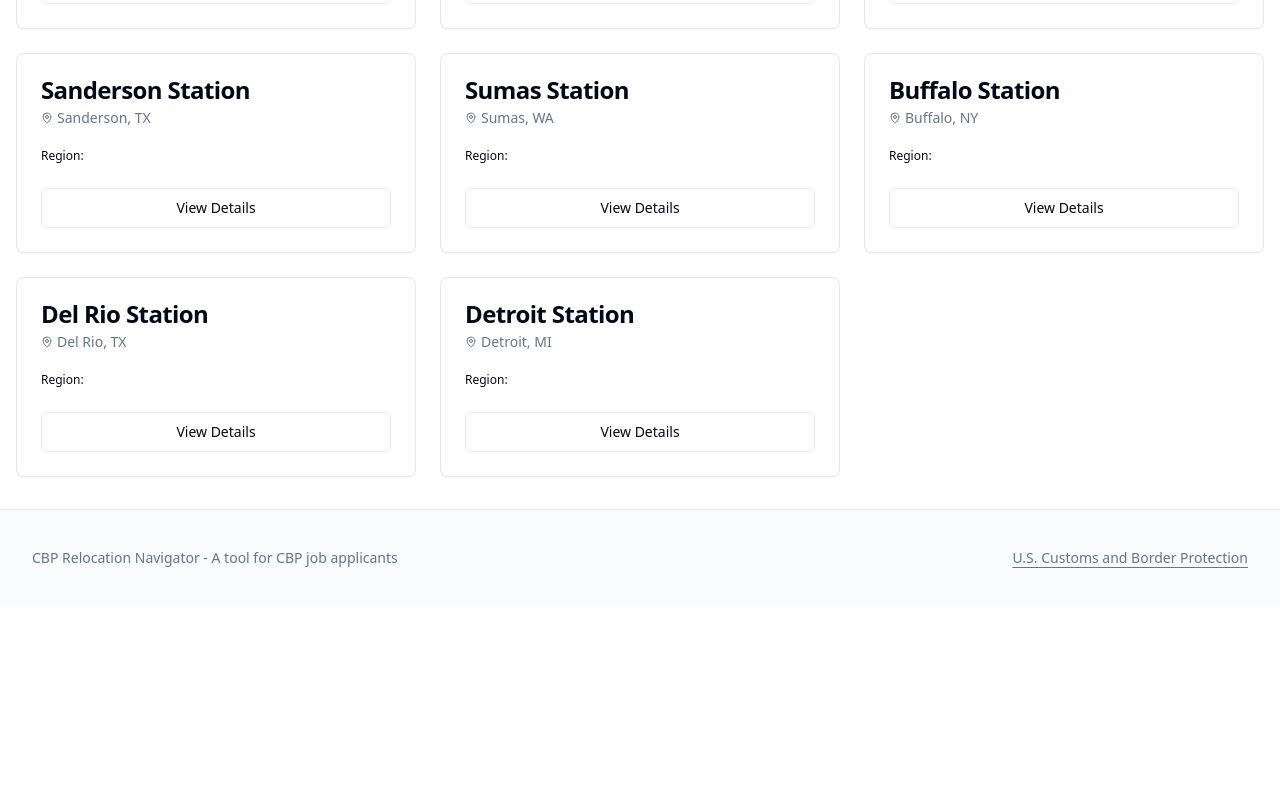
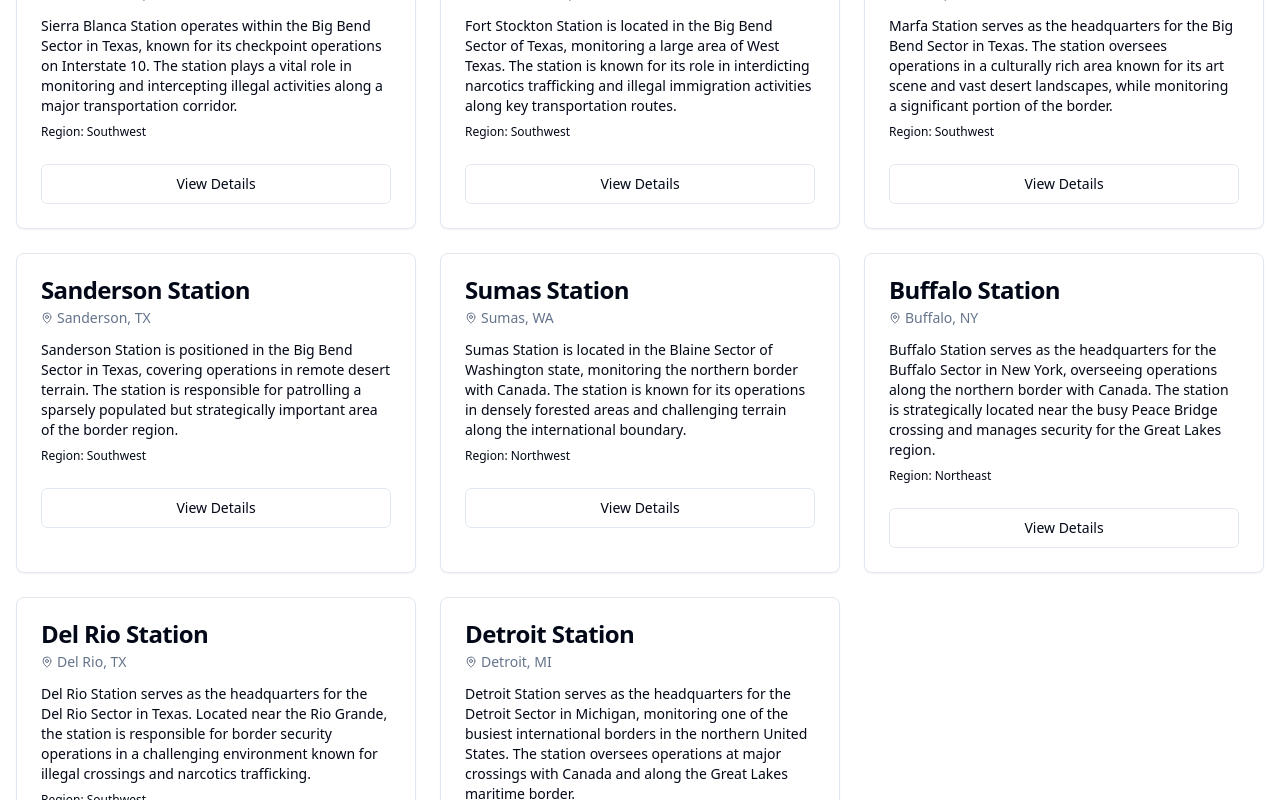
Before and after one commit to MetaPhase-Consulting/dutystation, a React (Vite) app: page /directory in a window 1280 px wide. Shown: the part 640-1440 px from the top of the page. Before the commit the page ends 1246 px from the top, so only its background shows below. Built offline with nearby package versions, Linux system fonts and the light colour scheme.

Commit message:
Fix: Add missing properties to DutyStation type
Add the missing properties 'description', 'region', and 'links' to the DutyStation interface to resolve the type errors.

```diff
--- a/src/data/dutyStations.ts
+++ b/src/data/dutyStations.ts
@@ -1,3 +1,4 @@
+
 // Types for CBP duty stations
 export interface DutyStation {
   id: string;
@@ -8,6 +9,18 @@ export interface DutyStation {
   sector: string;
   lat: number;
   lng: number;
+  // Adding the missing properties that are causing errors
+  region: string;      // Region information
+  description: string; // Description of the station
+  links: {             // External resource links
+    realEstate: string;
+    schools: string;
+    crime: string;
+    costOfLiving: string;
+    weather: string;
+    transit: string;
+    movingTips: string;
+  };
 }
 
 export const dutyStations: DutyStation[] = [
@@ -19,7 +32,18 @@ export const dutyStations: DutyStation[] = [
     zipCode: "79845",
     sector: "Big Bend Sector",
     lat: 29.5607,
-    lng: -104.3677
+    lng: -104.3677,
+    region: "Southwest",
+    description: "Presidio Station is located in the Big Bend Sector of Texas, covering border operations in the Presidio area. The station is responsible for patrolling remote desert and mountainous terrain along the U.S.-Mexico border.",
+    links: {
+      realEstate: "https://www.realtor.com/realestateandhomes-search/Presidio_TX",
+      schools: "https://www.greatschools.org/texas/presidio/",
+      crime: "https://www.neighborhoodscout.com/tx/presidio/crime",
+      costOfLiving: "https://www.bestplaces.net/cost_of_living/city/texas/presidio",
+      weather: "https://weatherspark.com/y/3104/Average-Weather-in-Presidio-Texas-United-States-Year-Round",
+      transit: "https://www.rome2rio.com/s/El-Paso-TX-USA/Presidio-TX-USA",
+      movingTips: "https://www.moving.com/tips/moving-to-texas/"
+    }
   },
   {
     id: "bb-2",
@@ -29,7 +53,18 @@ export const dutyStations: DutyStation[] = [
     zipCode: "79855",
     sector: "Big Bend Sector",
     lat: 31.0389,
-    lng: -104.8307
+    lng: -104.8307,
+    region: "Southwest",
+    description: "Van Horn Station is located in the Big Bend Sector of Texas. The station is responsible for patrolling a significant area of rugged terrain in West Texas, serving as a crucial checkpoint along Interstate 10.",
+    links: {
+      realEstate: "https://www.realtor.com/realestateandhomes-search/Van-Horn_TX",
+      schools: "https://www.greatschools.org/texas/van-horn/",
+      crime: "https://www.neighborhoodscout.com/tx/van-horn/crime",
+      costOfLiving: "https://www.bestplaces.net/cost_of_living/city/texas/van_horn",
+      weather: "https://weatherspark.com/y/3130/Average-Weather-in-Van-Horn-Texas-United-States-Year-Round",
+      transit: "https://www.rome2rio.com/s/El-Paso-TX-USA/Van-Horn-TX-USA",
+      movingTips: "https://www.moving.com/tips/moving-to-texas/"
+    }
   },
   {
     id: "bb-3",
@@ -39,7 +74,18 @@ export const dutyStations: DutyStation[] = [
     zipCode: "79830",
     sector: "Big Bend Sector",
     lat: 30.3585,
-    lng: -103.6611
+    lng: -103.6611,
+    region: "Southwest",
+    description: "Alpine Station is strategically located in the Big Bend Sector of Texas, covering operations in the Alpine area. The station oversees border security in one of the most scenic regions of West Texas, near Big Bend National Park.",
+    links: {
+      realEstate: "https://www.realtor.com/realestateandhomes-search/Alpine_TX",
+      schools: "https://www.greatschools.org/texas/alpine/",
+      crime: "https://www.neighborhoodscout.com/tx/alpine/crime",
+      costOfLiving: "https://www.bestplaces.net/cost_of_living/city/texas/alpine",
+      weather: "https://weatherspark.com/y/3137/Average-Weather-in-Alpine-Texas-United-States-Year-Round",
+      transit: "https://www.rome2rio.com/s/El-Paso-TX-USA/Alpine-TX-USA",
+      movingTips: "https://www.moving.com/tips/moving-to-texas/"
+    }
   },
   {
     id: "bb-4",
@@ -49,7 +95,18 @@ export const dutyStations: DutyStation[] = [
     zipCode: "79851",
     sector: "Big Bend Sector",
     lat: 31.1739,
-    lng: -105.3592
+    lng: -105.3592,
+    region: "Southwest",
+    description: "Sierra Blanca Station operates within the Big Bend Sector in Texas, known for its checkpoint operations on Interstate 10. The station plays a vital role in monitoring and intercepting illegal activities along a major transportation corridor.",
+    links: {
+      realEstate: "https://www.realtor.com/realestateandhomes-search/Sierra-Blanca_TX",
+      schools: "https://www.greatschools.org/texas/sierra-blanca/",
+      crime: "https://www.neighborhoodscout.com/tx/sierra-blanca/crime",
+      costOfLiving: "https://www.bestplaces.net/cost_of_living/city/texas/sierra_blanca",
+      weather: "https://weatherspark.com/y/3105/Average-Weather-in-Sierra-Blanca-Texas-United-States-Year-Round",
+      transit: "https://www.rome2rio.com/s/El-Paso-TX-USA/Sierra-Blanca-TX-USA",
+      movingTips: "https://www.moving.com/tips/moving-to-texas/"
+    }
   },
   {
     id: "bb-5",
@@ -59,7 +116,18 @@ export const dutyStations: DutyStation[] = [
     zipCode: "79735",
     sector: "Big Bend Sector",
     lat: 30.8915,
-    lng: -102.8784
+    lng: -102.8784,
+    region: "Southwest",
+    description: "Fort Stockton Station is located in the Big Bend Sector of Texas, monitoring a large area of West Texas. The station is known for its role in interdicting narcotics trafficking and illegal immigration activities along key transportation routes.",
+    links: {
+      realEstate: "https://www.realtor.com/realestateandhomes-search/Fort-Stockton_TX",
+      schools: "https://www.greatschools.org/texas/fort-stockton/",
+      crime: "https://www.neighborhoodscout.com/tx/fort-stockton/crime",
+      costOfLiving: "https://www.bestplaces.net/cost_of_living/city/texas/fort_stockton",
+      weather: "https://weatherspark.com/y/3942/Average-Weather-in-Fort-Stockton-Texas-United-States-Year-Round",
+      transit: "https://www.rome2rio.com/s/San-Antonio-TX-USA/Fort-Stockton-TX-USA",
+      movingTips: "https://www.moving.com/tips/moving-to-texas/"
+    }
   },
   {
     id: "bb-6",
@@ -69,7 +137,18 @@ export const dutyStations: DutyStation[] = [
     zipCode: "79843",
     sector: "Big Bend Sector",
     lat: 30.3087,
-    lng: -104.0207
+    lng: -104.0207,
+    region: "Southwest",
+    description: "Marfa Station serves as the headquarters for the Big Bend Sector in Texas. The station oversees operations in a culturally rich area known for its art scene and vast desert landscapes, while monitoring a significant portion of the border.",
+    links: {
+      realEstate: "https://www.realtor.com/realestateandhomes-search/Marfa_TX",
+      schools: "https://www.greatschools.org/texas/marfa/",
+      crime: "https://www.neighborhoodscout.com/tx/marfa/crime",
+      costOfLiving: "https://www.bestplaces.net/cost_of_living/city/texas/marfa",
+      weather: "https://weatherspark.com/y/3153/Average-Weather-in-Marfa-Texas-United-States-Year-Round",
+      transit: "https://www.rome2rio.com/s/El-Paso-TX-USA/Marfa-TX-USA",
+      movingTips: "https://www.moving.com/tips/moving-to-texas/"
+    }
   },
   {
     id: "bb-7",
@@ -79,7 +158,18 @@ export const dutyStations: DutyStation[] = [
     zipCode: "79848",
     sector: "Big Bend Sector",
     lat: 30.1419,
-    lng: -102.3988
+    lng: -102.3988,
+    region: "Southwest",
+    description: "Sanderson Station is positioned in the Big Bend Sector in Texas, covering operations in remote desert terrain. The station is responsible for patrolling a sparsely populated but strategically important area of the border region.",
+    links: {
+      realEstate: "https://www.realtor.com/realestateandhomes-search/Sanderson_TX",
+      schools: "https://www.greatschools.org/texas/sanderson/",
+      crime: "https://www.neighborhoodscout.com/tx/sanderson/crime",
+      costOfLiving: "https://www.bestplaces.net/cost_of_living/city/texas/sanderson",
+      weather: "https://weatherspark.com/y/4933/Average-Weather-in-Sanderson-Texas-United-States-Year-Round",
+      transit: "https://www.rome2rio.com/s/Del-Rio-TX-USA/Sanderson-TX-USA",
+      movingTips: "https://www.moving.com/tips/moving-to-texas/"
+    }
   },
   {
     id: "bl-1",
@@ -89,7 +179,18 @@ export const dutyStations: DutyStation[] = [
     zipCode: "98295",
     sector: "Blaine Sector",
     lat: 48.9985,
-    lng: -122.2654
+    lng: -122.2654,
+    region: "Northwest",
+    description: "Sumas Station is located in the Blaine Sector of Washington state, monitoring the northern border with Canada. The station is known for its operations in densely forested areas and challenging terrain along the international boundary.",
+    links: {
+      realEstate: "https://www.realtor.com/realestateandhomes-search/Sumas_WA",
+      schools: "https://www.greatschools.org/washington/sumas/",
+      crime: "https://www.neighborhoodscout.com/wa/sumas/crime",
+      costOfLiving: "https://www.bestplaces.net/cost_of_living/city/washington/sumas",
+      weather: "https://weatherspark.com/y/478/Average-Weather-in-Sumas-Washington-United-States-Year-Round",
+      transit: "https://www.rome2rio.com/s/Seattle-WA-USA/Sumas-WA-USA",
+      movingTips: "https://www.moving.com/tips/moving-to-washington/"
+    }
   },
   {
     id: "bf-1",
@@ -99,7 +200,18 @@ export const dutyStations: DutyStation[] = [
     zipCode: "14202",
     sector: "Buffalo Sector",
     lat: 42.8864,
-    lng: -78.8784
+    lng: -78.8784,
+    region: "Northeast",
+    description: "Buffalo Station serves as the headquarters for the Buffalo Sector in New York, overseeing operations along the northern border with Canada. The station is strategically located near the busy Peace Bridge crossing and manages security for the Great Lakes region.",
+    links: {
+      realEstate: "https://www.realtor.com/realestateandhomes-search/Buffalo_NY",
+      schools: "https://www.greatschools.org/new-york/buffalo/",
+      crime: "https://www.neighborhoodscout.com/ny/buffalo/crime",
+      costOfLiving: "https://www.bestplaces.net/cost_of_living/city/new_york/buffalo",
+      weather: "https://weatherspark.com/y/22137/Average-Weather-in-Buffalo-New-York-United-States-Year-Round",
+      transit: "https://nfta.com/metro",
+      movingTips: "https://www.moving.com/tips/moving-to-new-york/"
+    }
   },
   {
     id: "dr-1",
@@ -109,7 +221,18 @@ export const dutyStations: DutyStation[] = [
     zipCode: "78840",
     sector: "Del Rio Sector",
     lat: 29.3625,
-    lng: -100.9044
+    lng: -100.9044,
+    region: "Southwest",
+    description: "Del Rio Station serves as the headquarters for the Del Rio Sector in Texas. Located near the Rio Grande, the station is responsible for border security operations in a challenging environment known for illegal crossings and narcotics trafficking.",
+    links: {
+      realEstate: "https://www.realtor.com/realestateandhomes-search/Del-Rio_TX",
+      schools: "https://www.greatschools.org/texas/del-rio/",
+      crime: "https://www.neighborhoodscout.com/tx/del-rio/crime",
+      costOfLiving: "https://www.bestplaces.net/cost_of_living/city/texas/del_rio",
+      weather: "https://weatherspark.com/y/5308/Average-Weather-in-Del-Rio-Texas-United-States-Year-Round",
+      transit: "https://www.rome2rio.com/s/San-Antonio-TX-USA/Del-Rio-TX-USA",
+      movingTips: "https://www.moving.com/tips/moving-to-texas/"
+    }
   },
   {
     id: "dt-1",
@@ -119,7 +242,18 @@ export const dutyStations: DutyStation[] = [
     zipCode: "48226",
     sector: "Detroit Sector",
     lat: 42.3314,
-    lng: -83.0458
+    lng: -83.0458,
+    region: "Midwest",
+    description: "Detroit Station serves as the headquarters for the Detroit Sector in Michigan, monitoring one of the busiest international borders in the northern United States. The station oversees operations at major crossings with Canada and along the Great Lakes maritime border.",
+    links: {
+      realEstate: "https://www.realtor.com/realestateandhomes-search/Detroit_MI",
+      schools: "https://www.greatschools.org/michigan/detroit/",
+      crime: "https://www.neighborhoodscout.com/mi/detroit/crime",
+      costOfLiving: "https://www.bestplaces.net/cost_of_living/city/michigan/detroit",
+      weather: "https://weatherspark.com/y/17892/Average-Weather-in-Detroit-Michigan-United-States-Year-Round",
+      transit: "https://detroittransit.org/",
+      movingTips: "https://www.moving.com/tips/moving-to-michigan/"
+    }
   },
 ];
 
```
